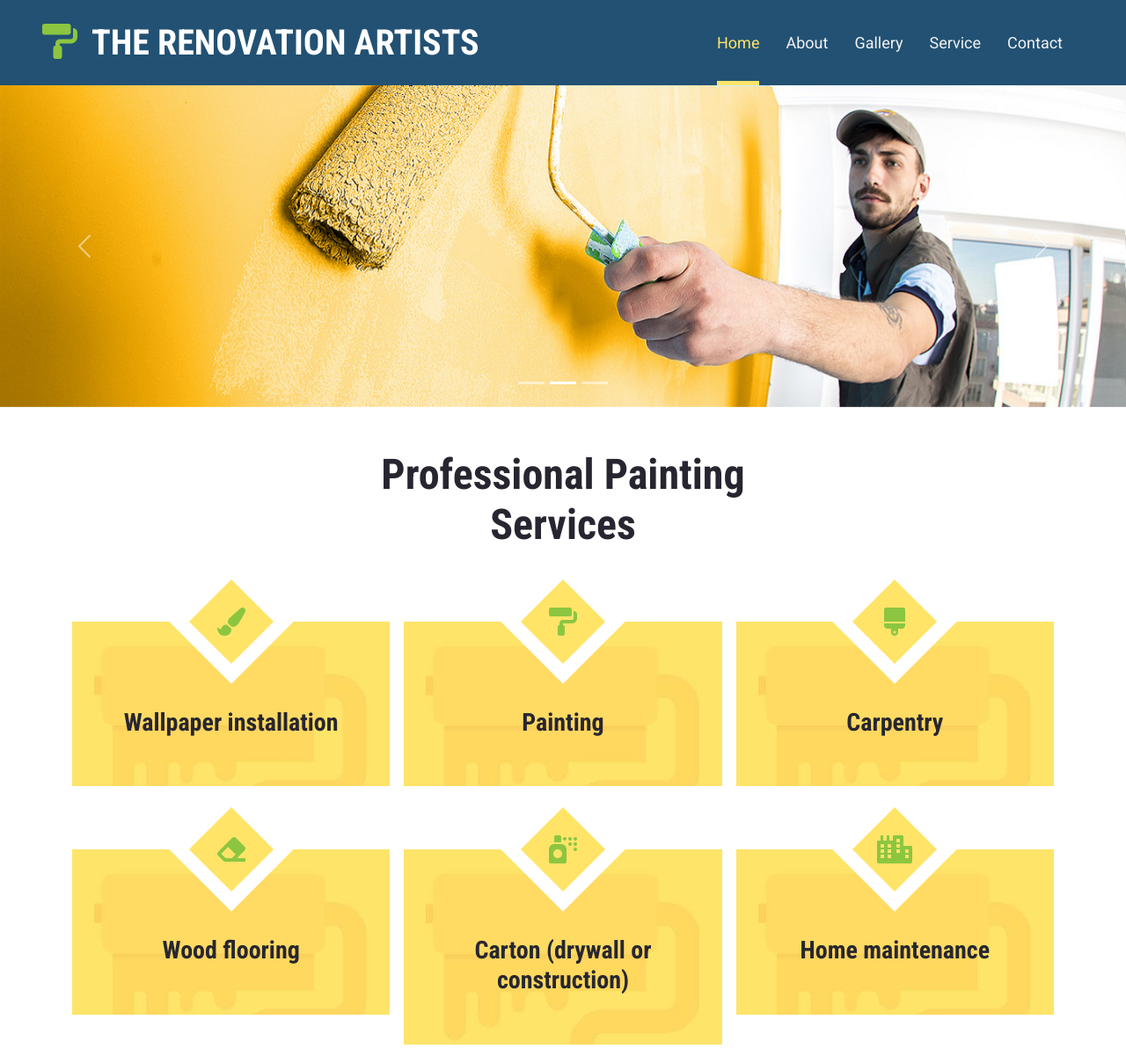
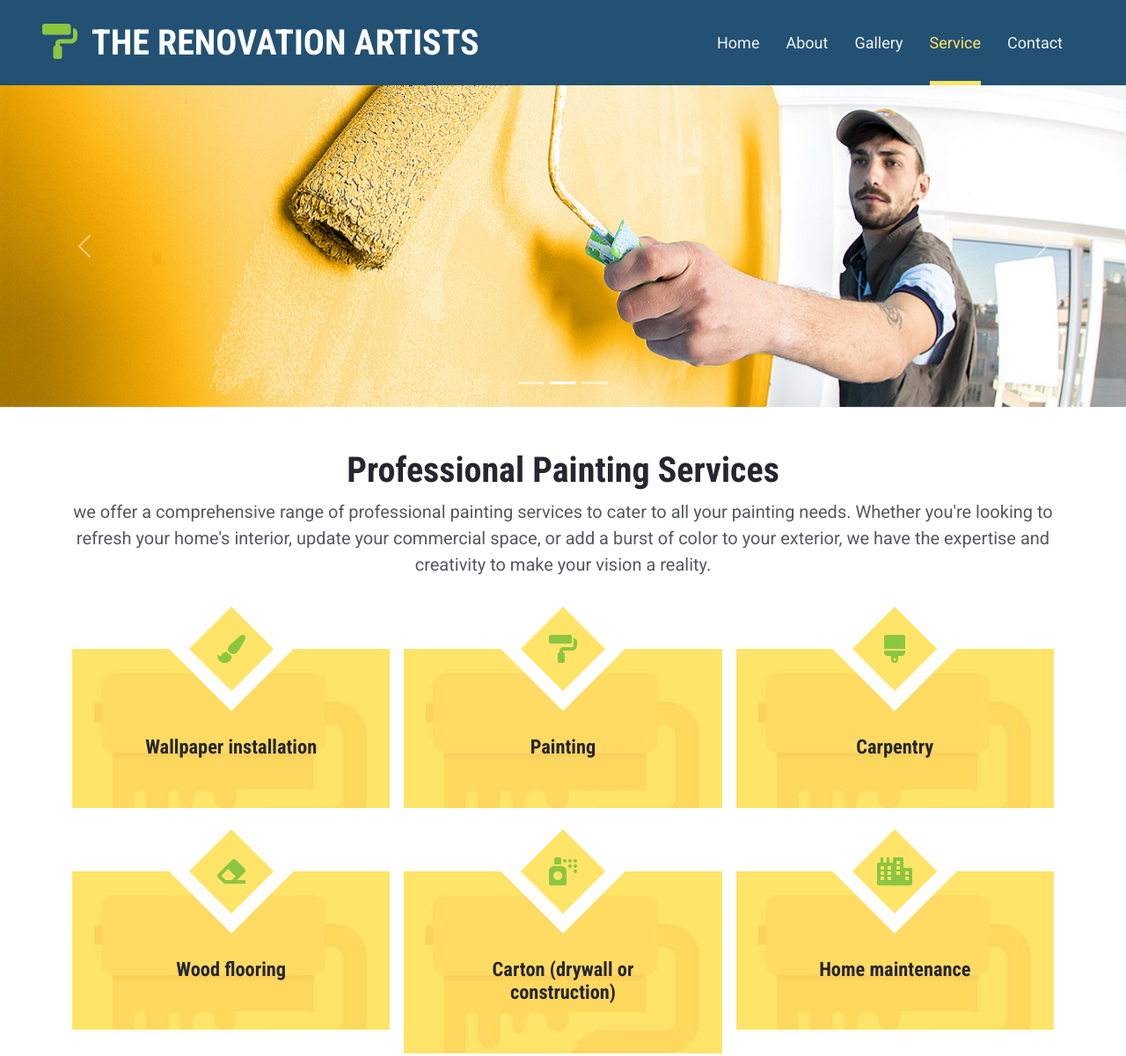
Before and after one commit to habibullah-26/renovationWeb, a plain HTML site: page painter-template/service.html in a window 1280 px wide. Shown: the top 1201 px of the page at 88% size. Drawn offline with nearby package versions, Linux system fonts and the light colour scheme.

Commit message:
text changes

```diff
--- a/painter-template/css/style.css
+++ b/painter-template/css/style.css
@@ -103,6 +103,15 @@
 }
 .bg-dark{
     background: #225173 !important;
+}
+.textParagraph{
+    font-size: 20px;
+}
+.display-5 {
+    font-size: 2.5rem !important;
+}
+h3, .h3 {
+    font-size: 1.4rem;
 }
 .text-primary {
     color: #FFF !important;
--- a/painter-template/service.html
+++ b/painter-template/service.html
@@ -41,10 +41,10 @@
         </button>
         <div class="collapse navbar-collapse" id="navbarCollapse">
             <div class="navbar-nav ms-auto py-0 pe-4 border-5">
-                <a href="index.html" class="nav-item nav-link active">Home</a>
+                <a href="index.html" class="nav-item nav-link">Home</a>
                 <a href="about.html" class="nav-item nav-link">About</a>
                 <a href="gallery.html" class="nav-item nav-link">Gallery</a>
-                <a href="service.html" class="nav-item nav-link">Service</a>
+                <a href="service.html" class="nav-item nav-link active">Service</a>
                 <a href="contact.html" class="nav-item nav-link">Contact</a>
             </div>
         </div>
@@ -84,8 +84,9 @@
     <!-- Services Start -->
     <div class="container-fluid mt-5">
         <div class="container">
-            <div class="text-center mx-auto mb-3" style="max-width: 500px;">
+            <div class="text-center mx-auto mb-3" style="">
                 <h1 class="display-5">Professional Painting Services</h1>
+                <p class="textParagraph">we offer a comprehensive range of professional painting services to cater to all your painting needs. Whether you're looking to refresh your home's interior, update your commercial space, or add a burst of color to your exterior, we have the expertise and creativity to make your vision a reality.</p>
                 <hr class="w-25 mx-auto text-primary" style="opacity: 1;">
             </div>
             <div class="row gy-4 gx-3">
```
Also changed, not shown: painter-template/about.html (+17 -3 lines), painter-template/contact.html (+4 -3 lines), painter-template/gallery.html (+2 -2 lines), painter-template/index.html (+2 -2 lines), painter-template/painting-company-website-template.jpg (deleted).
